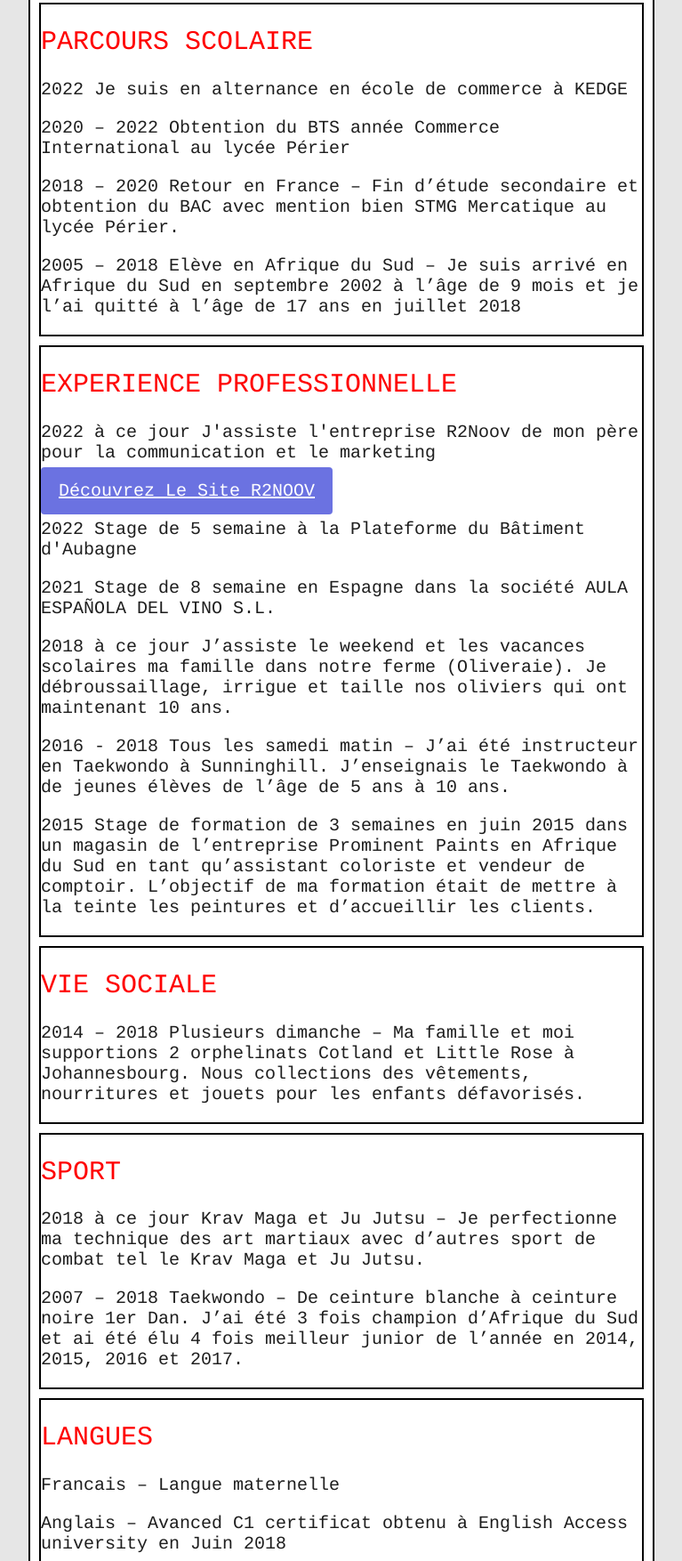
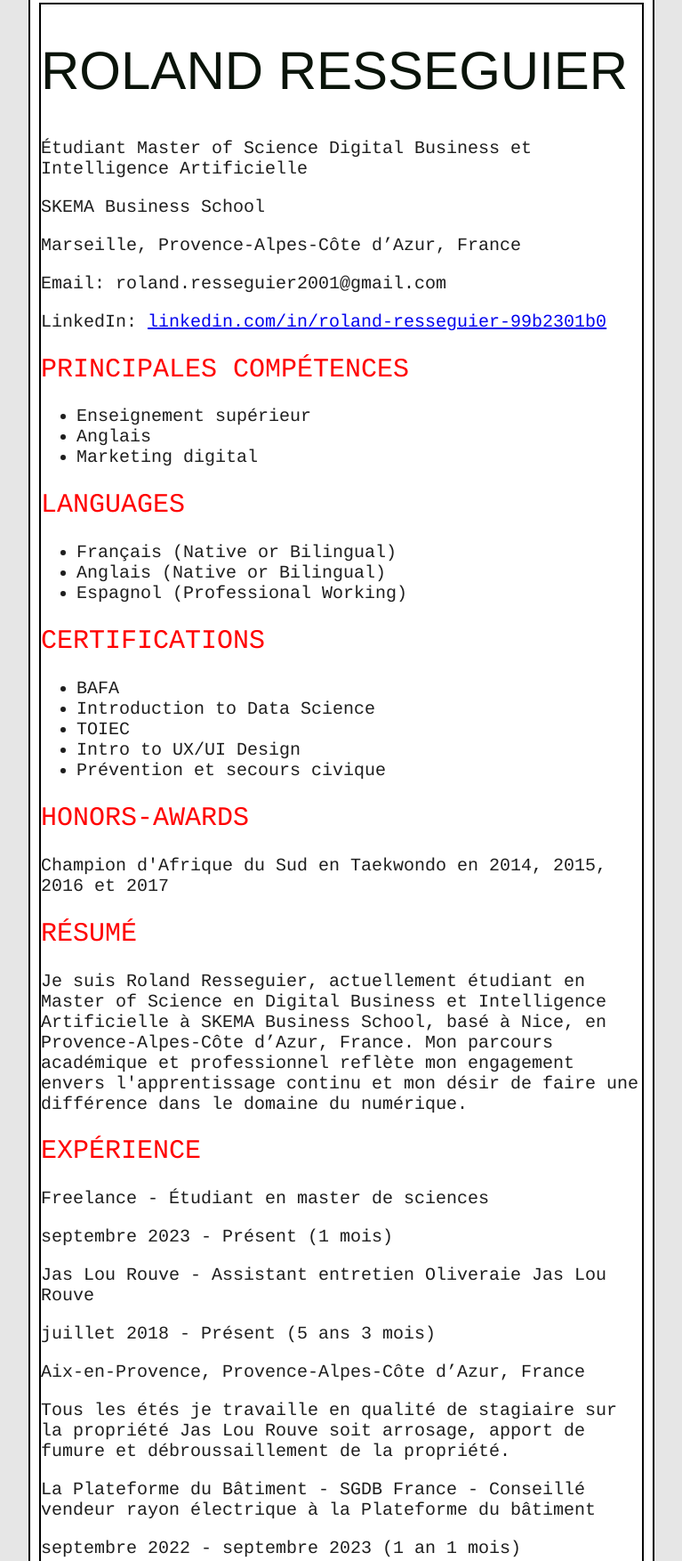
Before and after one commit to RolandR19/my-profile, a plain HTML site: page index.html in a window 1280 px wide. Shown: the part 714-2468 px from the top of the page at 89% size, without its empty margins (256-1023 px from the left). Drawn offline with Linux system fonts and the light colour scheme.

Commit message:
Update index.html

```diff
--- a/index.html
+++ b/index.html
@@ -18,53 +18,86 @@
         </p>
       </Div>
       <div class="carte-white">
-        <h2>PARCOURS SCOLAIRE</h2>
-        <p>
-<p>2022	    Je suis en alternance en école de commerce à KEDGE</p>
-<p>2020 – 2022	Obtention du BTS année Commerce International au lycée Périer</p>
-<p>2018 – 2020 Retour en France – Fin d’étude secondaire et obtention du BAC avec mention bien STMG Mercatique au lycée Périer.</p>
-<p>2005 – 2018	Elève en Afrique du Sud – Je suis arrivé en Afrique du Sud en septembre 2002 à l’âge de 9 mois et je l’ai quitté à l’âge de 17 ans en juillet 2018</p>
-        </p>
-      </Div>
-      <div class="carte-white">
-        <h2> EXPERIENCE PROFESSIONNELLE</h2>
-        <p>
-<p>2022 à ce jour 	J'assiste l'entreprise R2Noov de mon père pour la communication et le marketing</p>
- <a href="https://www.r2noov.fr/nos-agences" class="btn-blue">Découvrez Le Site R2NOOV</a >
-<p>2022 	Stage de 5 semaine à la Plateforme du Bâtiment d'Aubagne</p>
-<p>2021 	Stage de 8 semaine en Espagne dans la société AULA ESPAÑOLA DEL VINO S.L.</p>
-<p>2018 à ce jour 	J’assiste le weekend et les vacances scolaires ma famille dans notre ferme (Oliveraie). Je débroussaillage, irrigue et taille nos oliviers qui ont maintenant 10 ans.</p>
-<p>2016 - 2018 	Tous les samedi matin – J’ai été instructeur en Taekwondo à Sunninghill. J’enseignais le Taekwondo à de jeunes élèves de l’âge de 5 ans à 10 ans.</p>
-<p>2015 	Stage de formation de 3 semaines en juin 2015 dans un magasin de l’entreprise Prominent Paints en Afrique du Sud en tant qu’assistant coloriste et vendeur de comptoir. L’objectif de ma formation était de mettre à la teinte les peintures et d’accueillir les clients.</p>
-        </p>
-      </Div>
-      <div class="carte-white">
-        <h2> VIE SOCIALE</h2>
-        <p>
-2014 – 2018	Plusieurs dimanche – Ma famille et moi supportions 2 orphelinats Cotland et Little Rose à Johannesbourg. Nous collections des vêtements, nourritures et jouets pour les enfants défavorisés.
-        </p>
-      </Div>
-           <div class="carte-white">
-        <h2>SPORT</h2>
-        <p>
-<p>2018 à ce jour	Krav Maga et Ju Jutsu – Je perfectionne ma technique des art martiaux avec d’autres sport de combat tel le Krav Maga et Ju Jutsu.</p>
+    <header>
+        <h1>Roland Resseguier</h1>
+        <p>Étudiant Master of Science Digital Business et Intelligence Artificielle</p>
+        <p>SKEMA Business School</p>
+        <p>Marseille, Provence-Alpes-Côte d’Azur, France</p>
+        <p>Email: roland.resseguier2001@gmail.com</p>
+        <p>LinkedIn: <a href="https://www.linkedin.com/in/roland-resseguier-99b2301b0">linkedin.com/in/roland-resseguier-99b2301b0</a></p>
+    </header>
 
-<p>2007 – 2018	Taekwondo – De ceinture blanche à ceinture noire 1er Dan. J’ai été 3 fois champion d’Afrique du Sud et ai été élu 4 fois meilleur junior de l’année en 2014, 2015, 2016 et 2017.</p>
-        </p>
-         </Div>
-<div class="carte-white">
-        <h2>LANGUES</h2>
-        <p>
-<p>Francais – Langue maternelle</p>
-<p>Anglais – Avanced C1 certificat obtenu à English Access university en Juin 2018</p>
-<p>Espagnol – Niveau intermédiaire</p>
-        </p>
-         </Div>
-<div class="carte-white">
-        <h2>AUTRES INTERETS</h2>
-        <p>
-<p>Permis – J’ai mon permis voiture et je suis vèhiculé.</p>
-        </p>
-      </Div>
-  </body>
+    <section class="competences">
+        <h2>Principales compétences</h2>
+        <ul>
+            <li>Enseignement supérieur</li>
+            <li>Anglais</li>
+            <li>Marketing digital</li>
+        </ul>
+    </section>
+
+    <section class="languages">
+        <h2>Languages</h2>
+        <ul>
+            <li>Français (Native or Bilingual)</li>
+            <li>Anglais (Native or Bilingual)</li>
+            <li>Espagnol (Professional Working)</li>
+        </ul>
+    </section>
+
+    <section class="certifications">
+        <h2>Certifications</h2>
+        <ul>
+            <li>BAFA</li>
+            <li>Introduction to Data Science</li>
+            <li>TOIEC</li>
+            <li>Intro to UX/UI Design</li>
+            <li>Prévention et secours civique</li>
+        </ul>
+    </section>
+
+    <section class="honors">
+        <h2>Honors-Awards</h2>
+        <p>Champion d'Afrique du Sud en Taekwondo en 2014, 2015, 2016 et 2017</p>
+    </section>
+
+    <section class="resume">
+        <h2>Résumé</h2>
+        <p>Je suis Roland Resseguier, actuellement étudiant en Master of Science en Digital Business et Intelligence Artificielle à SKEMA Business School, basé à Nice, en Provence-Alpes-Côte d’Azur, France. Mon parcours académique et professionnel reflète mon engagement envers l'apprentissage continu et mon désir de faire une différence dans le domaine du numérique.</p>
+        <!--... Autres détails...-->
+    </section>
+
+    <section class="experience">
+        <h2>Expérience</h2>
+        <p>Freelance - Étudiant en master de sciences</p>
+        <p>septembre 2023 - Présent (1 mois)</p>
+
+        <p>Jas Lou Rouve - Assistant entretien Oliveraie Jas Lou Rouve</p>
+        <p>juillet 2018 - Présent (5 ans 3 mois)</p>
+        <p>Aix-en-Provence, Provence-Alpes-Côte d’Azur, France</p>
+        <p>Tous les étés je travaille en qualité de stagiaire sur la propriété Jas Lou Rouve soit arrosage, apport de fumure et débroussaillement de la propriété.</p>
+
+        <p>La Plateforme du Bâtiment - SGDB France - Conseillé vendeur rayon électrique à la Plateforme du bâtiment</p>
+        <p>septembre 2022 - septembre 2023 (1 an 1 mois)</p>
+        <p>Marseille, Provence-Alpes-Côte d’Azur, France</p>
+
+        <!--... Ajoutez d'autres expériences si nécessaire...-->
+    </section>
+
+    <section class="formation">
+        <h2>Formation</h2>
+        <p>SKEMA Business School - Master of Science - MS, Digital Business et Intelligence Artificielle · (septembre 2023)</p>
+        <p>KEDGE Business School - Bachelor of Commerce - BCom, Business · (septembre 2022)</p>
+        <p>Lycée Périer - Brevet de technicien supérieur (BTS), Commerce international / commerce · (septembre 2020 - juin 2022)</p>
+        <p>Lycée Périer - Baccalauréat, STMG Mercatique · (2018 - 2020)</p>
+        <p>Lycée Jules Verne - Diplôme national du brevet des collèges · (2005 - 2018)</p>
+    </section>
+
+    <!-- Ajoutez d'autres sections si nécessaire -->
+
+    <footer>
+        <p>Je suis passionné par la résolution de problèmes complexes, l'innovation et l'impact positif que la technologie peut avoir sur notre société. Mon objectif est de continuer à développer mes compétences en intelligence artificielle et en gestion d'entreprise pour contribuer à façonner un avenir numérique meilleur.</p>
+        <p>Je suis ouvert aux opportunités de collaboration, d'apprentissage et de networking. N'hésitez pas à me contacter si vous souhaitez discuter de projets passionnants ou d'opportunités professionnelles.</p>
+    </footer>
+</body>
 </html>
```
